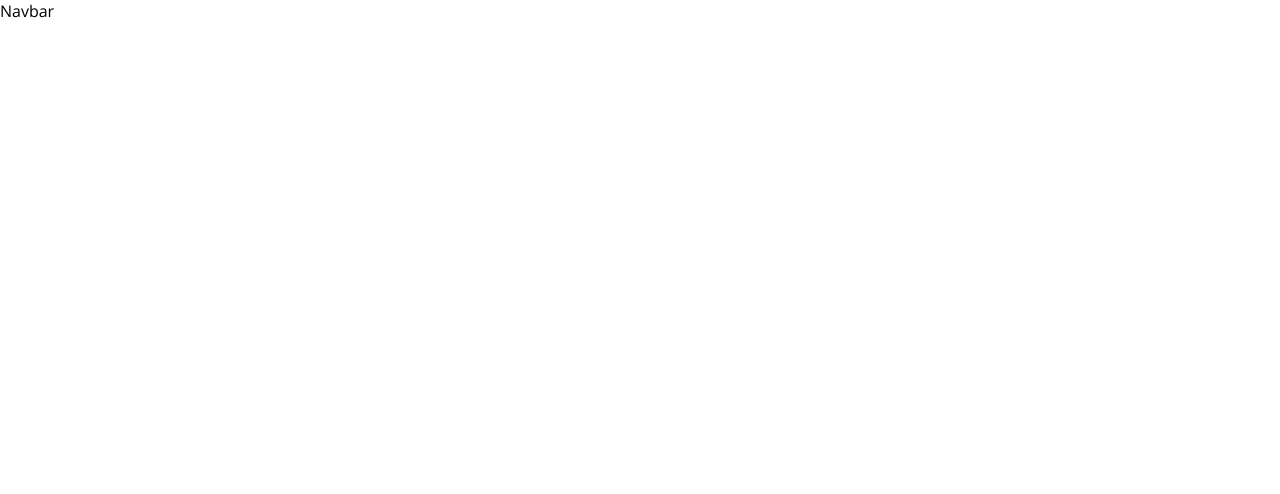
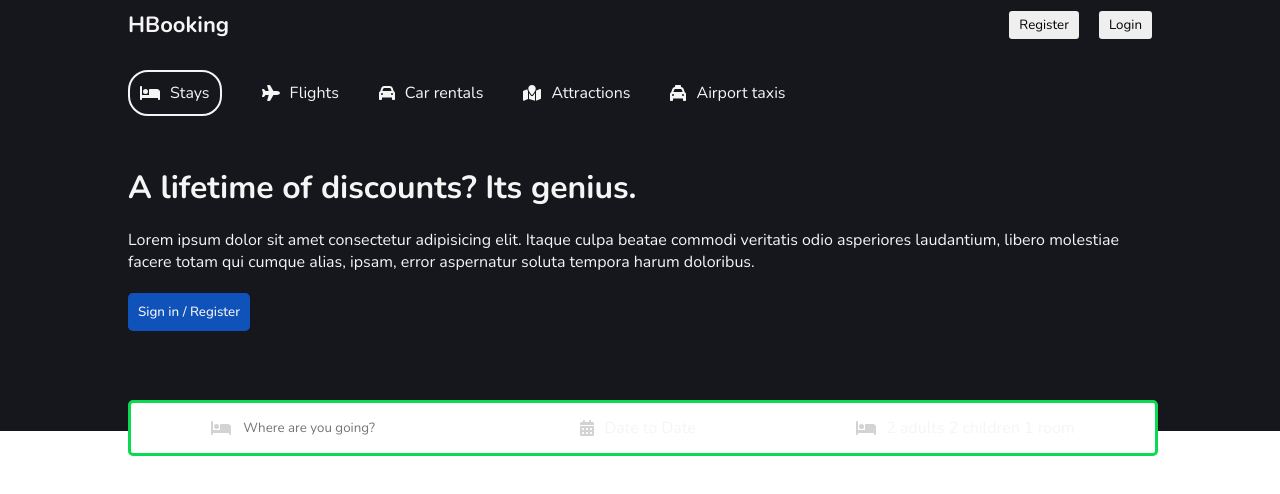
Before and after one commit to ArcxSx/Hotel-Reservation-WebApp, a React (Create React App) app: page / in a window 1280 px wide. Shown: the top 494 px of the page. Built offline with nearby package versions, Linux system fonts and the light colour scheme.

Commit message:
started header

```diff
--- a/package.json
+++ b/package.json
@@ -3,6 +3,10 @@
   "version": "0.1.0",
   "private": true,
   "dependencies": {
+    "@fortawesome/fontawesome-svg-core": "^6.2.0",
+    "@fortawesome/free-regular-svg-icons": "^6.2.0",
+    "@fortawesome/free-solid-svg-icons": "^6.2.0",
+    "@fortawesome/react-fontawesome": "^0.2.0",
     "@testing-library/jest-dom": "^5.16.5",
     "@testing-library/react": "^13.4.0",
     "@testing-library/user-event": "^13.5.0",
--- a/public/index.html
+++ b/public/index.html
@@ -7,13 +7,16 @@
       name="description"
       content="Web site created using create-react-app"
     />
-    <link
+    <!-- <link
       href="https://fonts.googleapis.com/css2?family=Open+Sans:wght@300;400;500;600;700;800&display=swap"
       rel="stylesheet"
-    />
+    /> -->
+    <link rel="preconnect" href="https://fonts.googleapis.com">
+    <link rel="preconnect" href="https://fonts.gstatic.com" crossorigin>
+    <link href="https://fonts.googleapis.com/css2?family=Nunito:ital,wght@0,200;0,300;0,400;0,500;0,600;0,700;1,200;1,300;1,400;1,500;1,600;1,700&display=swap" rel="stylesheet">
     <style>
       * {
-        font-family: "Open Sans", sans-serif;
+        font-family: 'Nunito', sans-serif;
         margin: 0;
       }
     </style>
--- /dev/null
+++ b/src/components/header/Header.jsx
@@ -0,0 +1,55 @@
+import { FontAwesomeIcon } from '@fortawesome/react-fontawesome';
+import { faBed, faCalendarDays, faCar, faMapLocation, faPlane, faTaxi } from '@fortawesome/free-solid-svg-icons';
+import "./header.css"
+
+const Header = () => {
+  return (
+    <div className="header">
+        <div className="headerContainer">
+            <div className="headerList">
+                <div className="headerListItem active">
+                    <FontAwesomeIcon icon={faBed} />
+                    <span>Stays</span>
+                </div>
+                <div className="headerListItem">
+                    <FontAwesomeIcon icon={faPlane} />
+                    <span>Flights</span>
+                </div>
+                <div className="headerListItem">
+                    <FontAwesomeIcon icon={faCar} />
+                    <span>Car rentals</span>
+                </div>
+                <div className="headerListItem">
+                    <FontAwesomeIcon icon={faMapLocation} />
+                    <span>Attractions</span>
+                </div>
+                <div className="headerListItem">
+                    <FontAwesomeIcon icon={faTaxi} />
+                    <span>Airport taxis</span>
+                </div>
+            </div>
+            <h1 className="headerTitle">A lifetime of discounts? Its genius.</h1>
+            <p className="headerDesc">
+                Lorem ipsum dolor sit amet consectetur adipisicing elit. Itaque culpa beatae commodi veritatis odio asperiores laudantium, libero molestiae facere totam qui cumque alias, ipsam, error aspernatur soluta tempora harum doloribus.
+            </p>
+            <button className="headerBtn">Sign in / Register</button>
+            <div className="headerSearch">
+                <div className="headerSearchItem">
+                    <FontAwesomeIcon icon={faBed} className="headerIcon" />
+                    <input type="text" placeholder="Where are you going?" className='headerSearchInput' />
+                </div>
+                <div className="headerSearchItem">
+                    <FontAwesomeIcon icon={faCalendarDays} className="headerIcon" />
+                    <span className="headerSearchText">Date to Date</span>
+                </div>
+                <div className="headerSearchItem">
+                    <FontAwesomeIcon icon={faBed} className="headerIcon" />
+                    <span className="headerSearchText">2 adults 2 children 1 room</span>
+                </div>
+            </div>
+        </div>
+    </div>
+  )
+}
+
+export default Header
--- /dev/null
+++ b/src/components/header/header.css
@@ -0,0 +1,82 @@
+.header {
+    background-color: #16161d;
+    color: whitesmoke;
+    display: flex;
+    justify-content: center;
+    position: relative;
+}
+
+.headerContainer {
+    width: 100%;
+    max-width: 1024px;
+    margin: 20px 0px 100px 0px;
+}
+
+.headerList {
+    display: flex;
+    gap: 40px;
+    margin-bottom: 50px;
+}
+
+.headerListItem {
+    display: flex;
+    align-items: center;
+    gap: 10px;
+}
+
+.headerListItem.active {
+    border: 2px solid whitesmoke;
+    padding: 10px;
+    border-radius: 20px;
+}
+
+.headerDesc {
+    margin: 20px 0px;
+}
+
+.headerBtn {
+    background-color: #0f52ba;
+    color: whitesmoke;
+    font-weight: 500;
+    border: none;
+    padding: 10px;
+    cursor: pointer;
+    border-radius: 0.3rem;
+}
+
+.headerBtn:hover {
+    background-color: #316cc4;
+    box-shadow: rgba(255, 255, 255, 0.427) 0px 2px 6px;
+    border-radius: 0.4rem;
+    transition: 0.3s ease-in-out;
+}
+
+.headerSearch {
+    height: 30px;
+    background-color: white;
+    border: 3px solid #0bda51;
+    display: flex;
+    align-items: center;
+    justify-content: space-around;
+    padding: 10px 0px;
+    border-radius: 5px;
+    position: absolute;
+    bottom: -25px;
+    width: 100%;
+    max-width: 1024px;
+}
+
+.headerIcon {
+    color: lightgray;
+}
+
+.headerSearchItem {
+    display: flex;
+    align-items: center;
+    gap: 10px;
+}
+
+.headerSearchInput {
+    border: none;
+    outline: none;
+}
--- a/src/components/navbar/Navbar.jsx
+++ b/src/components/navbar/Navbar.jsx
@@ -1,9 +1,17 @@
 import "./navbar.css"
 
-function Navbar() {
-  return (
-    <div>Navbar</div>
-  )
+const Navbar = () => {
+	return (
+		<div className="navbar">
+			<div className="navContainer">
+				<span className="logo">HBooking</span>
+				<div className="navItems">
+					<button className="navButton">Register</button>
+					<button className="navButton">Login</button>
+				</div>
+			</div>
+		</div>
+	)
 }
 
 export default Navbar
--- a/src/components/navbar/navbar.css
+++ b/src/components/navbar/navbar.css
@@ -0,0 +1,33 @@
+.navbar {
+    height: 50px;
+    background-color: #16161d;
+    display: flex;
+    justify-content: center;
+}
+
+.navContainer {
+    width: 100%;
+    max-width: 1024px;
+    color: whitesmoke;
+    display: flex;
+    align-items: center;
+    justify-content: space-between;
+}
+
+.logo {
+    font-weight: 700;
+    font-size: 22px;
+}
+
+.navButton {
+    margin-left: 20px;
+    border: none;
+    cursor: pointer;
+    padding: 5px 10px;
+    border-radius: 0.2rem;
+}
+
+.navButton:hover {
+    background-color: rgb(225, 221, 221);
+    box-shadow: rgba(235, 232, 232, 0.573) 0px 5px 15px;
+}
--- a/src/index.js
+++ b/src/index.js
@@ -4,11 +4,5 @@ import App from './App';
 
 const root = ReactDOM.createRoot(document.getElementById('root'));
 root.render(
-  <React.StrictMode>
     <App />
-  </React.StrictMode>
 );
-
-// If you want to start measuring performance in your app, pass a function
-// to log results (for example: reportWebVitals(console.log))
-// or send to an analytics endpoint. Learn more: https://bit.ly/CRA-vitals
--- a/src/pages/home/Home.jsx
+++ b/src/pages/home/Home.jsx
@@ -1,3 +1,4 @@
+import Header from "../../components/header/Header"
 import Navbar from "../../components/navbar/Navbar"
 import "./home.css"
 
@@ -5,6 +6,7 @@ const Home = () => {
   return (
     <div>
         <Navbar/>
+        <Header />
     </div>
   )
 }
```
Also changed, not shown: 1 other file (tests, documents, lock files or other folders).
